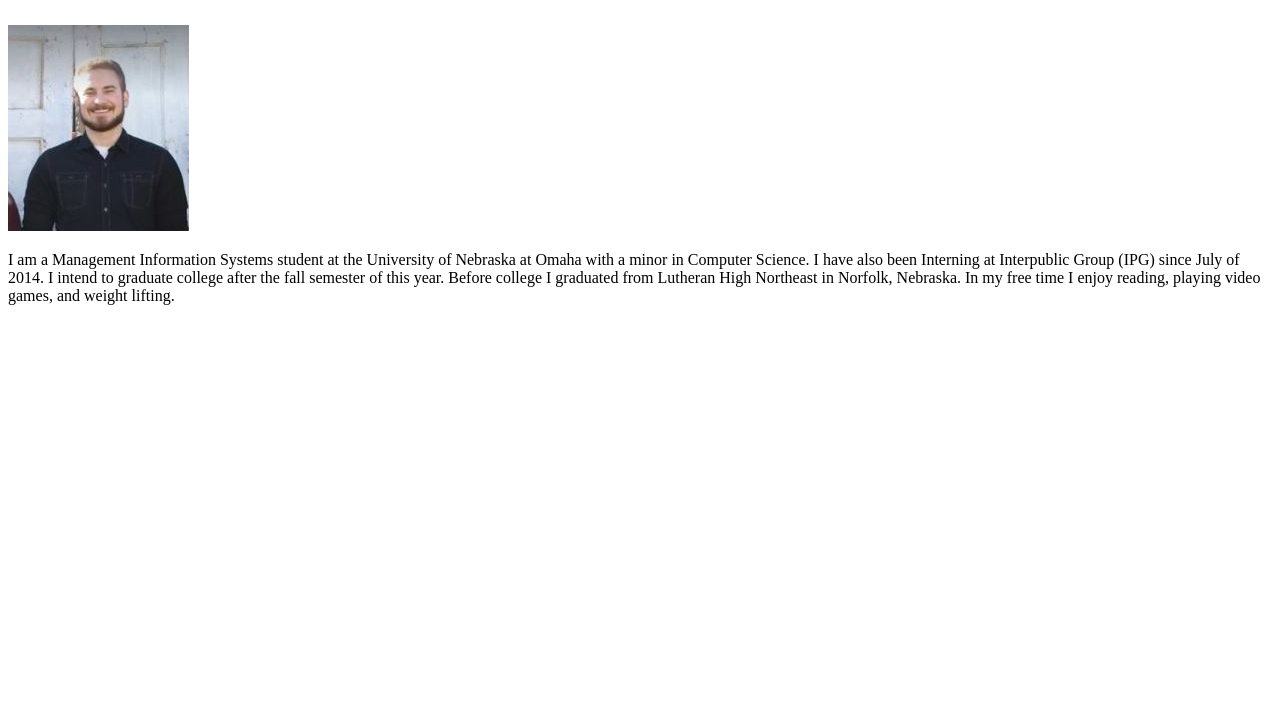
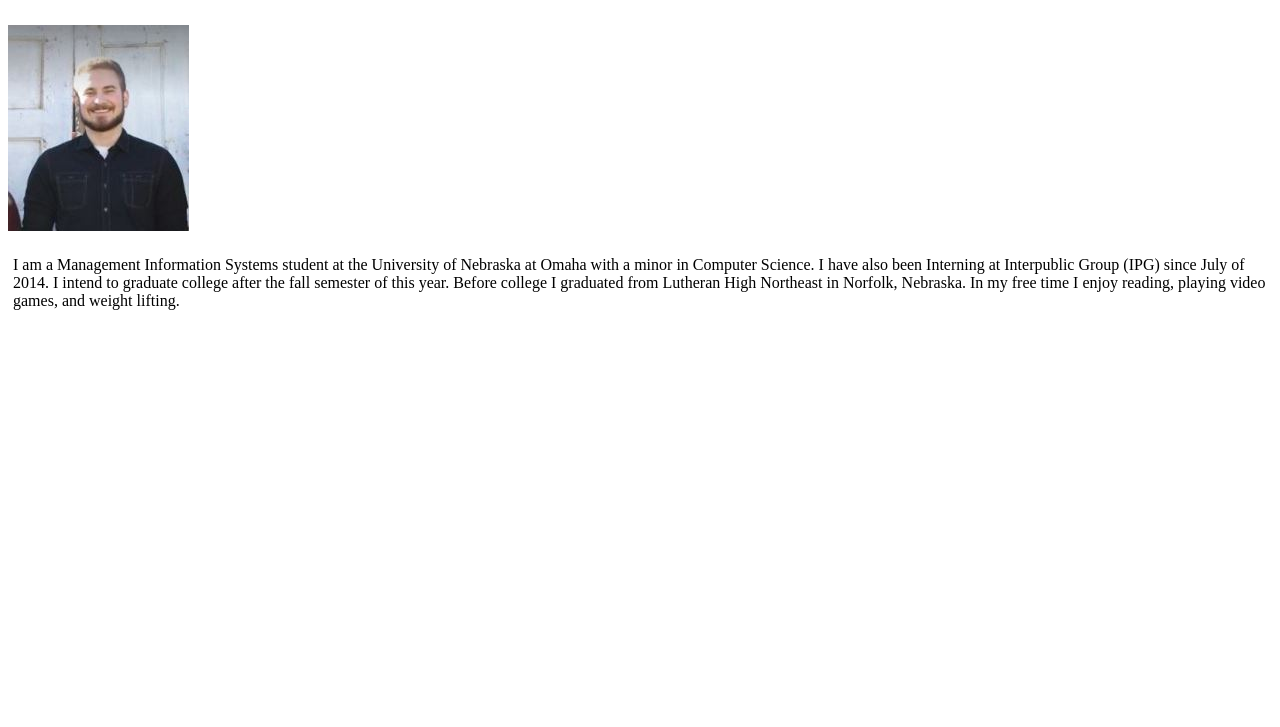
Before and after one commit to DanielCarlson/Activity-2, a plain HTML site: page Activity 2/index.html in a window 1280 px wide. Shown: the part 73-800 px from the top of the page. Drawn offline with Linux system fonts and the light colour scheme.

Commit message:
third commit

```diff
--- a/Activity 2/index.html
+++ b/Activity 2/index.html
@@ -3,7 +3,7 @@
     <head>
         <title>Daniel Carlson</title>
         <meta charset="utf-8"/>
-		<link ref="main.css" rel="stylesheet" type="text/css"/>
+		<link href="main.css" rel="stylesheet" type="text/css"/>
     </head>
     <body>
 	<h1>Activity 2 - Daniel Carlson</h1>
```
